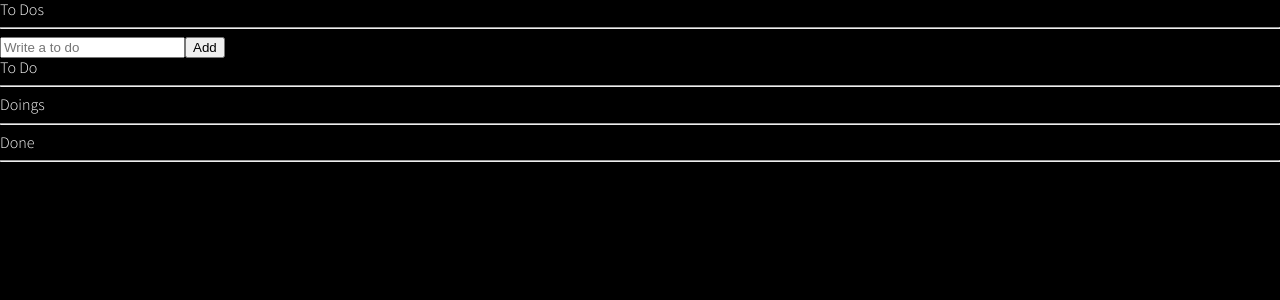
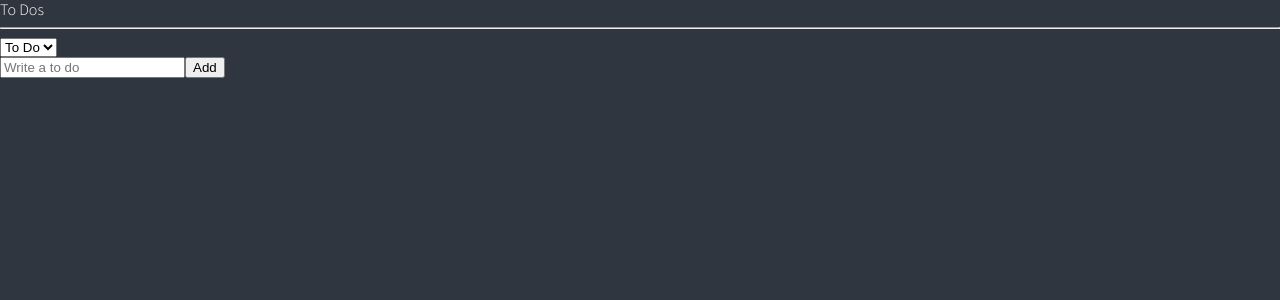
Before and after one commit to hyungJinn/react-todolist, a React (Create React App) app: page / in a window 1280 px wide. Shown: the top 300 px of the page. Built offline with nearby package versions, Linux system fonts and the light colour scheme.

Commit message:
#5.17 Selectors part Two

```diff
--- a/src/atoms.tsx
+++ b/src/atoms.tsx
@@ -5,6 +5,11 @@
   id: number;
   category: "TO_DO" | "DOING" | "DONE";
 }
+
+export const categoryState = atom({
+  key: "category",
+  default: "TO_DO",
+});
 
 export const toDoState = atom<IToDo[]>({
   key: "toDo",
@@ -15,10 +20,8 @@
   key: "toDoSelector",
   get: ({ get }) => {
     const toDos = get(toDoState);
-    return [
-      toDos.filter((toDo) => toDo.category === "TO_DO"),
-      toDos.filter((toDo) => toDo.category === "DOING"),
-      toDos.filter((toDo) => toDo.category === "DONE"),
-    ];
+    const category = get(categoryState);
+
+    return toDos.filter((toDo) => toDo.category === category);
   },
 });
--- a/src/components/ToDoList.tsx
+++ b/src/components/ToDoList.tsx
@@ -1,5 +1,6 @@
+import React from "react";
 import { useRecoilState, useRecoilValue } from "recoil";
-import { toDoSelector, toDoState } from "../atoms";
+import { categoryState, toDoSelector, toDoState } from "../atoms";
 import CreateToDo from "./CreateToDo";
 import ToDo from "./ToDo";
 
@@ -11,34 +12,25 @@
   // const toDos = useRecoilValue(toDoState);
   // const value = useRecoilValue(toDoState);
   // const modFn = useSetRecoilState(toDoState);
-  const [toDo, doing, done] = useRecoilValue(toDoSelector);
+  const toDos = useRecoilValue(toDoSelector);
+  const [category, setCategory] = useRecoilState(categoryState);
+  const onInput = (event: React.FormEvent<HTMLSelectElement>) => {
+    setCategory(event.currentTarget.value);
+  };
 
   return (
     <div>
       <h1>To Dos</h1>
       <hr />
+      <select value={category} onInput={onInput}>
+        <option value="TO_DO">To Do</option>
+        <option value="DOING">Doing</option>
+        <option value="DONE">Done</option>
+      </select>
       <CreateToDo />
-      <h2>To Do</h2>
-      <ul>
-        {toDo.map((toDo) => (
-          <ToDo key={toDo.id} {...toDo} />
-        ))}
-      </ul>
-      <hr />
-      <h2>Doings</h2>
-      <ul>
-        {doing.map((toDo) => (
-          <ToDo key={toDo.id} {...toDo} />
-        ))}
-      </ul>
-      <hr />
-      <h2>Done</h2>
-      <ul>
-        {done.map((toDo) => (
-          <ToDo key={toDo.id} {...toDo} />
-        ))}
-      </ul>
-      <hr />
+      {toDos?.map((toDo) => (
+        <ToDo key={toDo.id} {...toDo} />
+      ))}
     </div>
   );
 }
--- a/src/theme.ts
+++ b/src/theme.ts
@@ -1,7 +1,7 @@
 import { DefaultTheme } from "styled-components";
 
 export const darkTheme: DefaultTheme = {
-  bgColor: "black",
+  bgColor: "#2f3640",
   textColor: "white",
   accentColor: "#00a8ff",
   cardBgColor: "transparent",
```
